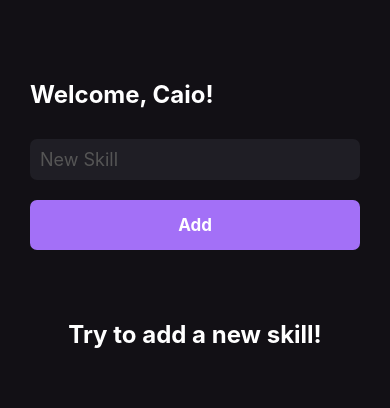
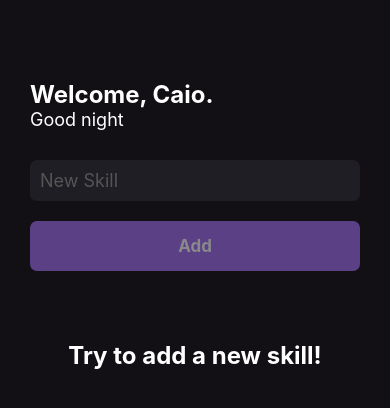
Before and after one commit to CaioAugustoo/myskills_app, a React Native app: screen / in a window 390 px wide. Shown: the top 408 px of the page. Built offline with nearby package versions, Linux system fonts and the light colour scheme.

Commit message:
Criado hook de saudações

```diff
--- a/src/components/Button/index.tsx
+++ b/src/components/Button/index.tsx
@@ -6,14 +6,16 @@ import { styles } from "./styles";
 export type ButtonProps = {
   onPress?: (event: GestureResponderEvent) => void;
   children: ReactNode;
+  disabled?: boolean;
 };
 
-const Button = ({ onPress, children, ...props }: ButtonProps) => {
+const Button = ({ onPress, children, disabled, ...props }: ButtonProps) => {
   return (
     <TouchableOpacity
-      style={styles.button}
+      style={[styles.button, { opacity: disabled ? 0.5 : 1 }]}
       activeOpacity={0.8}
       onPress={onPress}
+      disabled={disabled}
       {...props}
     >
       <Text style={styles.textButton}>{children}</Text>
--- a/src/components/SkillCard/index.tsx
+++ b/src/components/SkillCard/index.tsx
@@ -1,10 +1,12 @@
 import React from "react";
 import { Text, TouchableOpacity, FlatList } from "react-native";
+
+import { DataProps } from "../../pages/Home";
 
 import { styles } from "./styles";
 
 export type SkillCardProps = {
-  skills: String[];
+  skills: DataProps[];
 };
 
 const SkillCard = ({ skills }: SkillCardProps) => {
@@ -14,10 +16,10 @@ const SkillCard = ({ skills }: SkillCardProps) => {
 
       <FlatList
         data={skills}
-        keyExtractor={item => item}
+        keyExtractor={item => item.id}
         renderItem={({ item }) => (
           <TouchableOpacity style={styles.buttonSkill}>
-            <Text style={styles.textSkill}>{item}</Text>
+            <Text style={styles.textSkill}>{item.title}</Text>
           </TouchableOpacity>
         )}
       />
--- /dev/null
+++ b/src/hooks/useGrettings.tsx
@@ -0,0 +1,16 @@
+import { useEffect, useState } from "react";
+
+const useGreetings = () => {
+  const currentHour = new Date().getHours();
+  const [grettings, setGrettings] = useState("");
+
+  useEffect(() => {
+    if (currentHour < 12) setGrettings("Good morning");
+    if (currentHour >= 12 && currentHour < 18) setGrettings("Good afternoon");
+    else setGrettings("Good night");
+  }, []);
+
+  return [grettings];
+};
+
+export default useGreetings;
--- a/src/pages/Home.tsx
+++ b/src/pages/Home.tsx
@@ -5,22 +5,35 @@ import { StyleSheet, Text, View } from "react-native";
 import Button from "../components/Button";
 import SkillCard from "../components/SkillCard";
 import Input from "../components/Input";
+import useGrettings from "../hooks/useGrettings";
+
+export type DataProps = {
+  id: string;
+  title: string;
+};
 
 export default function Home() {
   const [skill, setSkill] = useState("");
-  const [allSkills, setAllSkills] = useState<String[]>([]);
+  const [allSkills, setAllSkills] = useState<DataProps[]>([]);
+  const [grettings] = useGrettings();
 
   function handleAddNewSkill() {
-    if (skill.length === 0) return;
-    setAllSkills(prev => [...prev, skill]);
+    const data = {
+      id: String(new Date().getTime()),
+      title: skill,
+    };
+    setAllSkills(prev => [...prev, data]);
   }
 
   return (
     <View style={styles.container}>
-      <Text style={styles.title}>Welcome, Caio!</Text>
+      <Text style={styles.title}>Welcome, Caio.</Text>
+      <Text style={styles.grettings}>{grettings}</Text>
 
       <Input onChangeText={setSkill} placeholder="New Skill" />
-      <Button onPress={handleAddNewSkill}>Add</Button>
+      <Button onPress={handleAddNewSkill} disabled={skill.length === 0}>
+        Add
+      </Button>
 
       {!allSkills.length ? (
         <Text style={[styles.title, { marginTop: 70, textAlign: "center" }]}>
@@ -47,4 +60,8 @@ const styles = StyleSheet.create({
     fontSize: 24,
     fontWeight: "bold",
   },
+  grettings: {
+    color: "#ffffff",
+    fontSize: 18,
+  },
 });
```
